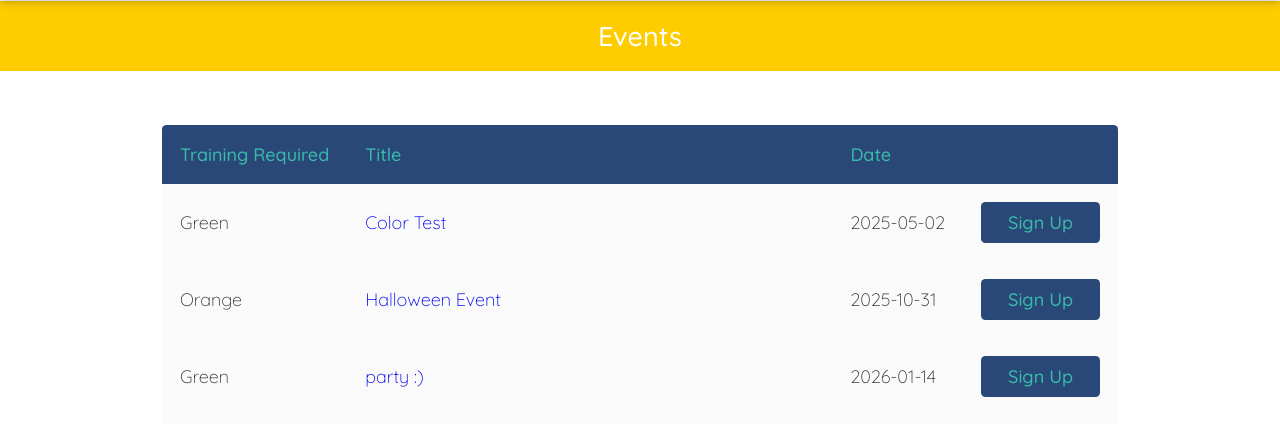
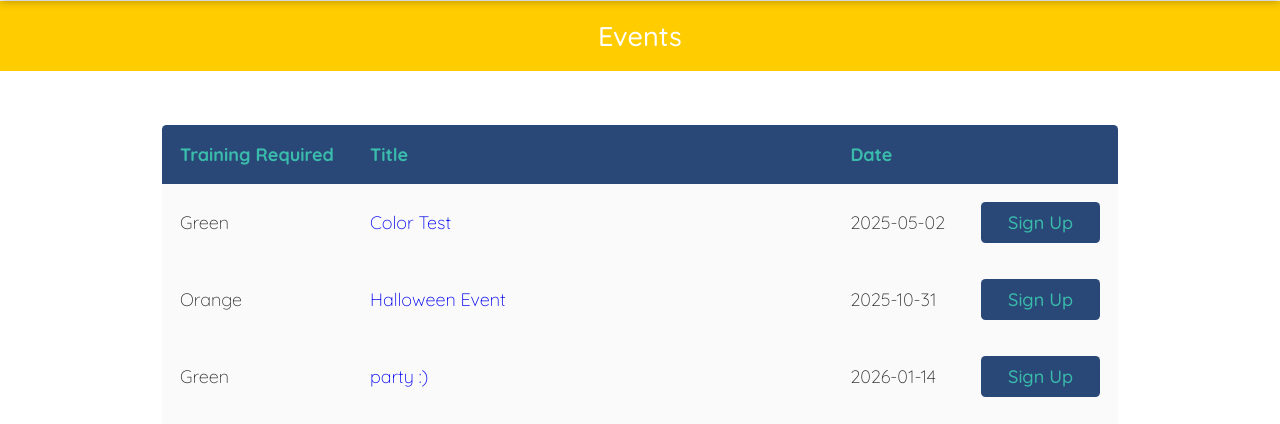
Before and after one commit to Garrett-Mckenzie/CASA, a PHP site: page /stepvarepo/adminViewingEvents.php in a window 1280 px wide. Shown: the part 95-519 px from the top of the page. Run offline with PHP 8.4, Linux system fonts and the light colour scheme; data comes from the database, SQL or seed files in the repository.

Commit message:
change font-weight of table.general th from 500 to 600.

```diff
--- a/css/base.css
+++ b/css/base.css
@@ -856,7 +856,7 @@ table.general th:last-of-type {
 table.general th {
     background-color: var(--main-color);
     color: var(--button-font-color);
-    font-weight: 500;
+    font-weight: 600;
 }
 
 table.general th, table.general td {
```
